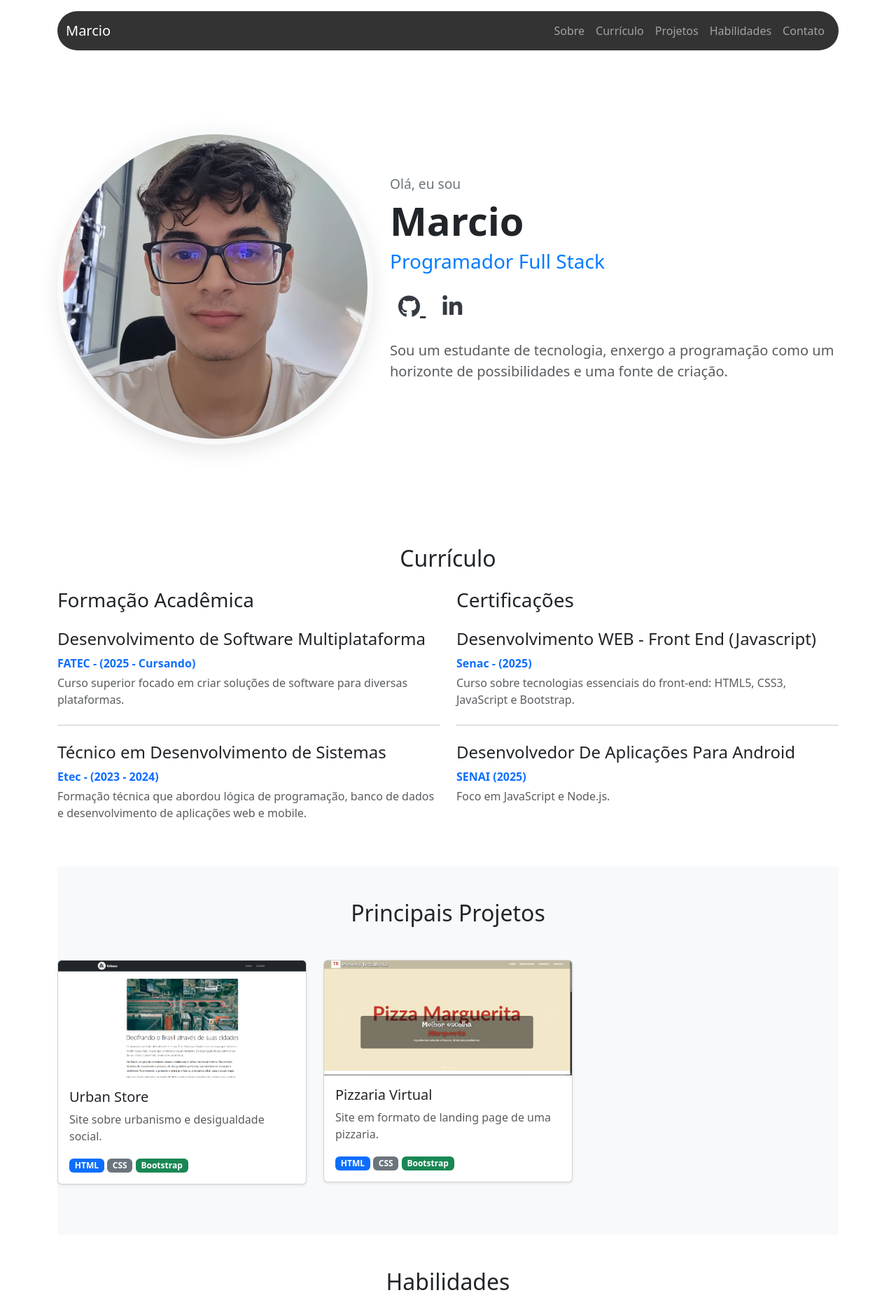
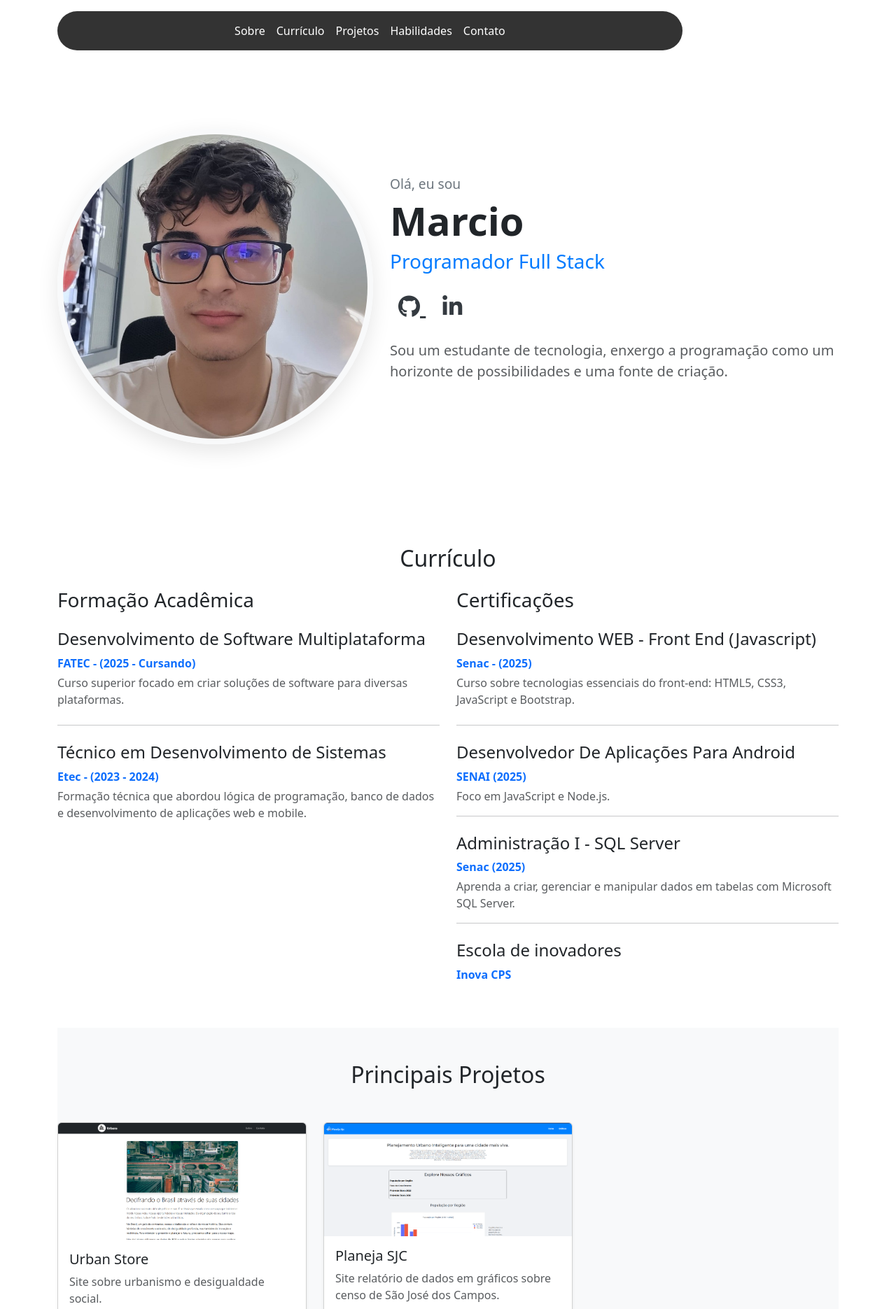
Before and after one commit to Marcio-gustavoI/Portifolio, a plain HTML site: page index.html in a window 1280 px wide. Shown: the top 1871 px of the page at 70% size. Drawn offline with nearby package versions, Linux system fonts and the light colour scheme.

Commit message:
atualização

```diff
--- a/index.html
+++ b/index.html
@@ -13,24 +13,22 @@
 
 <body>
     <header>
-        <div class="container my-3">
+        <div class="container my-3 align-items-center">
             <nav class="navbar navbar-expand-lg navbar-dark navbar-custom rounded-pill">
                 <div class="container-fluid">
-                    <a class="navbar-brand" href="#inicio">Marcio</a>
-
                     <button class="navbar-toggler" type="button" data-bs-toggle="collapse"
                         data-bs-target="#navbar-links" aria-controls="navbar-links" aria-expanded="false"
                         aria-label="Toggle navigation">
                         <span class="navbar-toggler-icon"></span>
                     </button>
 
-                    <div class="collapse navbar-collapse justify-content-end" id="navbar-links">
-                        <div class="navbar-nav">
-                            <a class="nav-item nav-link" href="#inicio">Sobre</a>
-                            <a class="nav-item nav-link" href="#curriculo">Currículo</a>
-                            <a class="nav-item nav-link" href="#projetos">Projetos</a>
-                            <a class="nav-item nav-link" href="#habilidades">Habilidades</a>
-                            <a class="nav-item nav-link" href="#contato">Contato</a>
+                    <div class="collapse navbar-collapse justify-content-center align-items-center" id="navbar-links">
+                        <div class="navbar-nav gap">
+                            <a class="nav-item nav-link text-white" href="#inicio">Sobre</a>
+                            <a class="nav-item nav-link text-white" href="#curriculo">Currículo</a>
+                            <a class="nav-item nav-link text-white" href="#projetos">Projetos</a>
+                            <a class="nav-item nav-link text-white" href="#habilidades">Habilidades</a>
+                            <a class="nav-item nav-link text-white" href="#contato">Contato</a>
                         </div>
                     </div>
                 </div>
@@ -42,7 +40,7 @@
         <section id="inicio" class="hero-section">
             <div class="row align-items-center">
                 <div class="col-md-5 text-center text-md-start mb-4 mb-md-0">
-                    <img src="image.jpeg" alt="foto-perfil" class="img-fluid rounded-circle profile-picture">
+                    <img src="img/image.jpeg" alt="foto-perfil" class="img-fluid rounded-circle profile-picture">
                 </div>
 
                 <div class="col-md-7 text-center text-md-start">
@@ -107,6 +105,19 @@
                             Foco em JavaScript e Node.js.
                         </p>
                     </div>
+                    <hr>
+                    <div class="mt-4">
+                        <h4>Administração I - SQL Server </h4>
+                        <p class="text-primary fw-bold mb-1">Senac (2025)</p>
+                        <p class="text-muted">
+                            Aprenda a criar, gerenciar e manipular dados em tabelas com Microsoft SQL Server. </p>
+                    </div>
+                    <hr>
+                    <div class="mt-4">
+                        <h4>Escola de inovadores</h4>
+                        <p class="text-primary fw-bold mb-1">Inova CPS</p>
+                        <p class="text-muted">
+                    </div>
                 </div>
             </div>
         </section>
@@ -117,7 +128,7 @@
                 <div class="col-lg-4 col-md-6 mb-4">
                     <a href="https://urbans-phi.vercel.app/" target="_blank" class="card-link">
                         <div class="card h-100 shadow-sm">
-                            <img src="Projeto1.png" class="card-img-top" alt="Imagem do Projeto Urban Store">
+                            <img src="/img/Projeto1.png" class="card-img-top" alt="Imagem do Projeto Urban Store">
                             <div class="card-body">
                                 <h5 class="card-title">Urban Store</h5>
                                 <p class="card-text text-muted">Site sobre urbanismo e desigualdade social.</p>
@@ -129,15 +140,22 @@
                     </a>
                 </div>
                 <div class="col-lg-4 col-md-6 mb-4">
-                    <a href="https://pizzaria-bootstrap-liard.vercel.app/" target="_blank" class="card-link">
+                    <a href="https://api-censo-2022.vercel.app/" target="_blank" class="card-link">
                         <div class="card h-100 shadow-sm">
-                            <img src="Projeto2.png" class="card-img-top" alt="Imagem do Projeto de Pizzaria">
+                            <img src="img/Projeto3.png" class="card-img-top" alt="Imagem do Projeto de Planeja SJC">
                             <div class="card-body">
-                                <h5 class="card-title">Pizzaria Virtual</h5>
-                                <p class="card-text text-muted">Site em formato de landing page de uma pizzaria.</p>
+                                <h5 class="card-title">Planeja SJC</h5>
+                                <p class="card-text text-muted">Site relatório de dados em gráficos sobre censo de São
+                                    José dos Campos.</p>
                                 <span class="badge bg-primary">HTML</span>
                                 <span class="badge bg-secondary">CSS</span>
+                                <span class="badge bg-success">JavaScript</span>
                                 <span class="badge bg-success">Bootstrap</span>
+                                <span class="badge bg-success">Tailwind</span>
+                                <span class="badge bg-success">Python</span>
+                                <span class="badge bg-success">Flask</span>
+                                <span class="badge bg-success">Git</span>
+                                <span class="badge bg-success">Figma</span>
                             </div>
                         </div>
                     </a>
@@ -169,7 +187,7 @@
                         </li>
                         <li class="mb-3 d-flex align-items-center">
                             <i class="fas fa-check text-primary me-3"></i>
-                            <span><strong>Ferramentas:</strong> Git, GitHub</span>
+                            <span><strong>Ferramentas:</strong> Git, GitHub, AWS, Docker</span>
                         </li>
                     </ul>
                 </div>
--- a/style.css
+++ b/style.css
@@ -10,6 +10,9 @@ body {
 /* Menu */
 .navbar-custom {
     background-color: #333333;
+    color: #a60000;
+    width: 80%;
+    align-items: center;
 }
 
 /* Section Apresentação */
```
Also changed, not shown: Projeto1.png (deleted), Projeto2.png (deleted), image.jpeg (deleted), img/Projeto3.png (added), script.js (added).
